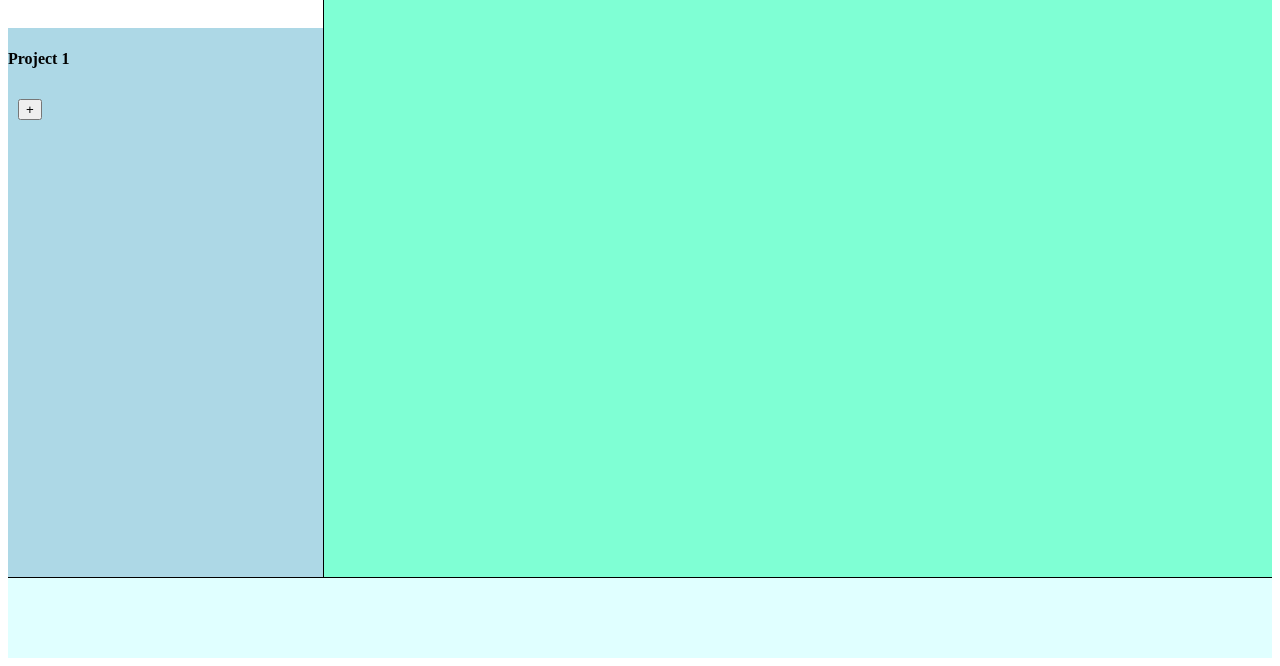
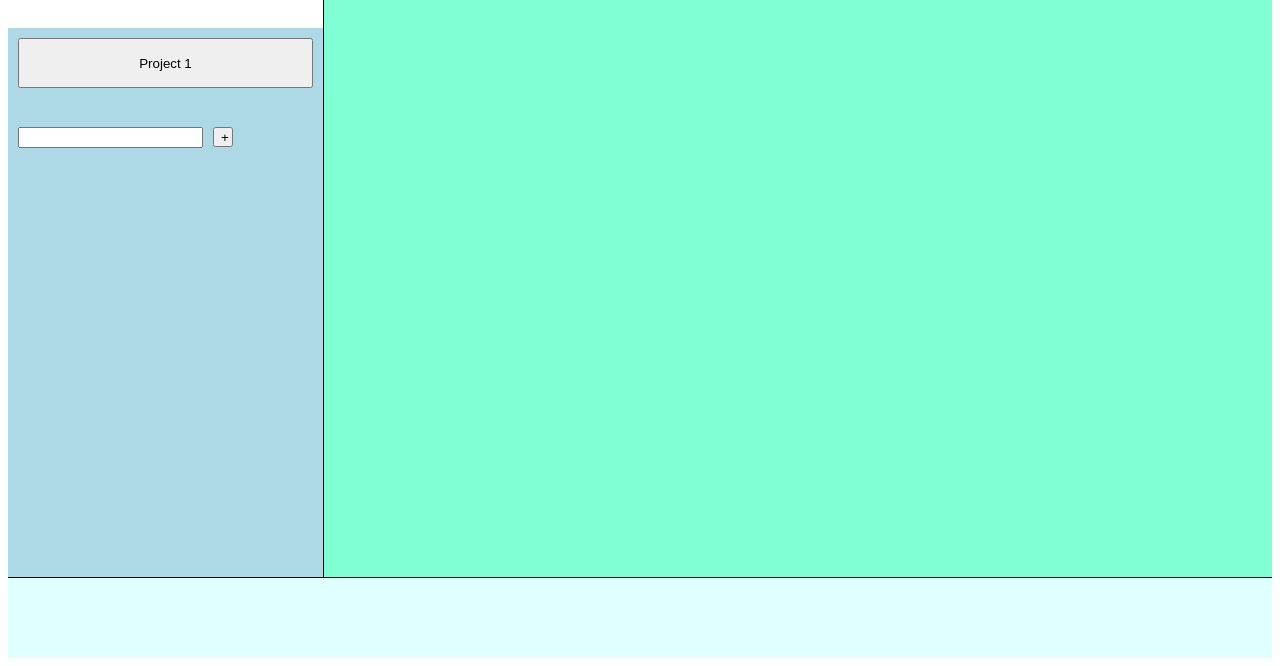
Before and after one commit to TheFivePips/Todo-Project, a website built with webpack: page src/template.html in a window 1280 px wide. Shown: the part 273-939 px from the top of the page. Built offline with nearby package versions, Linux system fonts and the light colour scheme.

Commit message:
added a form instead of a single button that renders a form

```diff
--- a/src/modules/createTodo.js
+++ b/src/modules/createTodo.js
@@ -0,0 +1,2 @@
+// Your ‘todos’ are going to be objects that you’ll want to dynamically create, which means either using factories or constructors/classes to generate them.
+// At a minimum they should have a title, description, dueDate and priority. You might also want to include notes or even a checklist.
--- a/src/modules/website.js
+++ b/src/modules/website.js
@@ -2,6 +2,7 @@
 // it needs to build the framework for the rest of the sites functionality
 // it will export an initializeWebsite fucntion at the end that will be imported by index.js and ran from there
 import Logo from '../assets/StrykThru.png'
+
 
 function createHeader(){
     const header = document.createElement('header')
@@ -34,19 +35,37 @@ function createSideBar(){
     projectFolder.classList.add('project-folder')
 
     // defualt project
-    const defualtProject = document.createElement('div')
-    const defaultTitle = document.createElement('h4')
-    defaultTitle.textContent = "Project 1"
+    const defualtProject = document.createElement('button')
+    defualtProject.classList.add('defaultProject')
+    defualtProject.textContent = 'Project 1'
+    defualtProject.classList.add('active')
 
-    defualtProject.appendChild(defaultTitle)
 
-    // project folder should have an add-folder button of some sort
+    const addProjectForm = document.createElement('form')
+    addProjectForm.classList.add('projectForm')
+
+    const projectInput = document.createElement('input')
+    projectInput.setAttribute.type = 'text'
+
+
     const addProjectBtn = document.createElement('button')
     addProjectBtn.classList.add('addprojectbtn')
+    addProjectBtn.setAttribute.type = "submit"
+    addProjectBtn.setAttribute.value = "submit"
+
     addProjectBtn.textContent = "+"
+    addProjectBtn.addEventListener("click", function() {
+        // this should call the create a new project fucntion and return a btn that we can then add to the dom
+    })
+
+    addProjectForm.appendChild(projectInput)
+    addProjectForm.appendChild(addProjectBtn)
 
     projectFolder.appendChild(defualtProject)
-    projectFolder.appendChild(addProjectBtn)
+
+    projectFolder.appendChild(addProjectForm)
+
+
 
     sideBar.appendChild(projectTitle)
     sideBar.appendChild(projectFolder)
--- a/src/style.css
+++ b/src/style.css
@@ -48,9 +48,23 @@
 }
 .project-folder{
     grid-area: 2/1/3/2;
+    display: grid;
+    grid-template-columns: 1fr;
+    grid-template-rows: 1fr 6fr;
     background-color: lightblue;
 }
+.defaultProject{
+    grid-area: 1/1/2/2;
+
+    height: 50px;
+    margin: 10px;
+}
+.projectForm{
+    margin: 10px;
+}
 .addprojectbtn{
+    height: 20px;
+    width: 20px;
     margin: 10px;
 }
 .main{
```
Also changed, not shown: src/modules/createProject.js (+7 -0 lines), dist/main.js.
